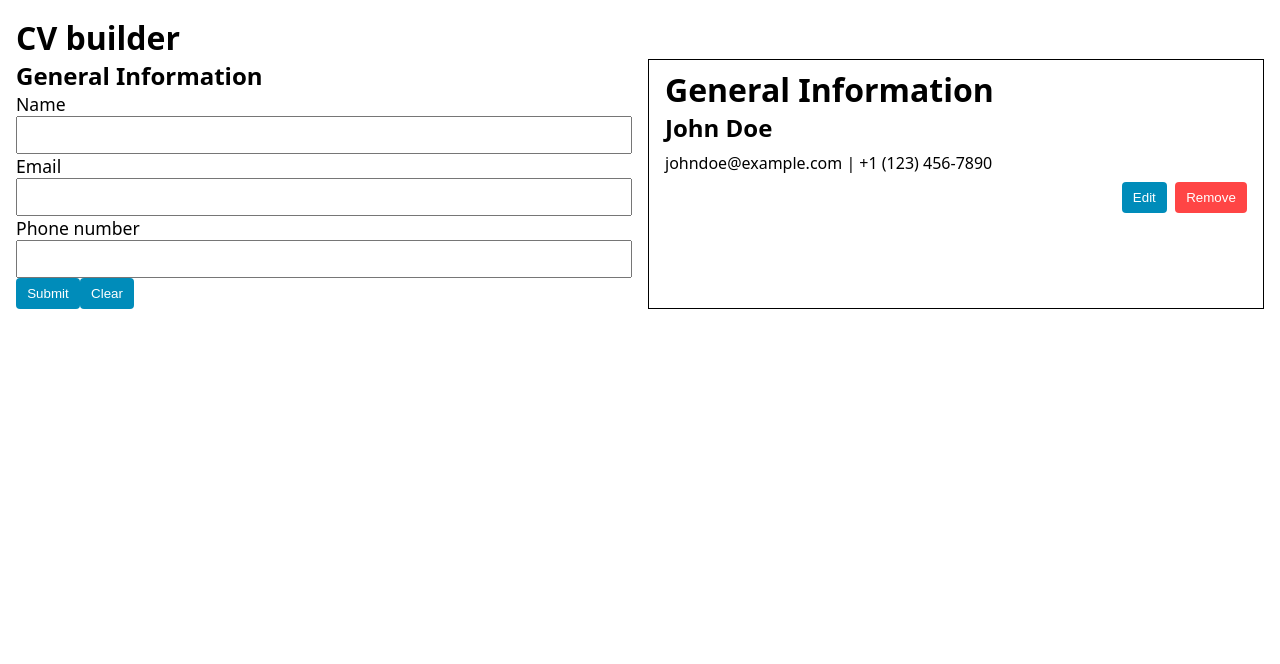
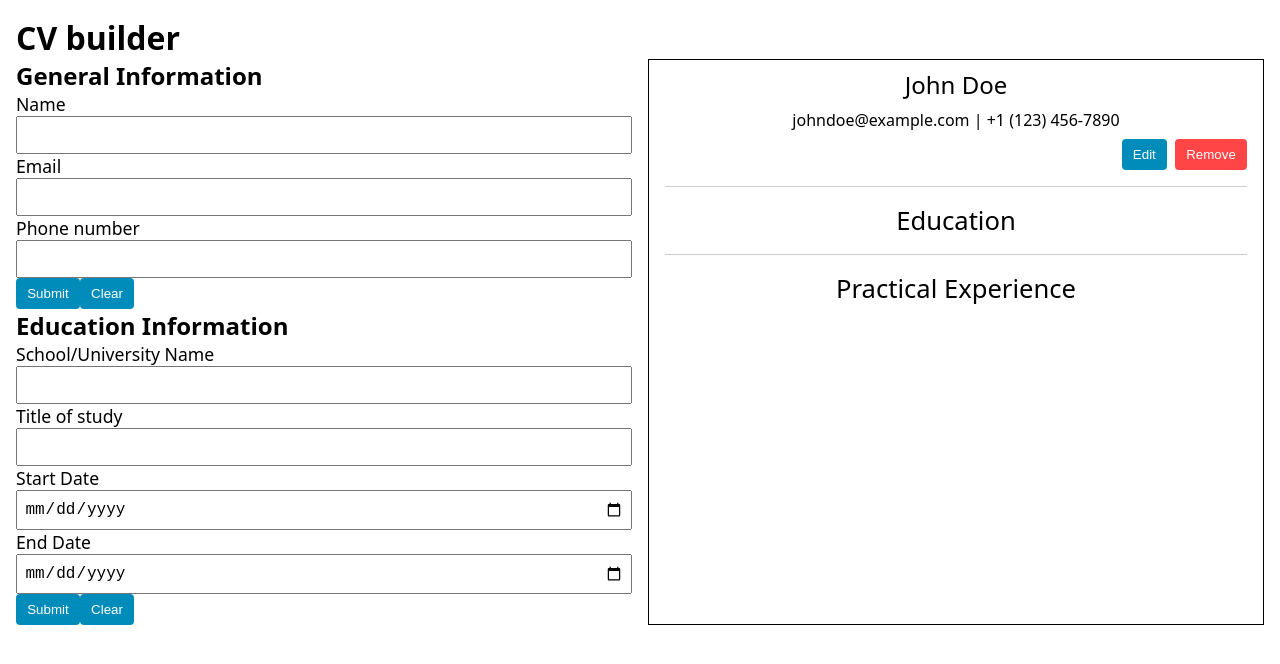
Before and after one commit to tmz0822/odin-cv-application, a React (Vite) app: page / in a window 1280 px wide. Shown: the top 664 px of the page. Built offline with nearby package versions, Linux system fonts and the light colour scheme.

Commit message:
add edit/delete functions for general information and add education form

```diff
--- a/src/App.jsx
+++ b/src/App.jsx
@@ -2,6 +2,7 @@ import { useState } from 'react';
 import GeneralInfoForm from './components/GeneralInfoForm';
 import './styles/App.css';
 import Resume from './components/Resume';
+import EducationInfoForm from './components/EducationInfoForm';
 
 function App() {
   const [generalInfo, setGeneralInfo] = useState({
@@ -11,6 +12,19 @@ function App() {
   });
   const [education, setEducation] = useState([]);
   const [practicalExperience, setPracticalExperience] = useState([]);
+
+  function handleEducationFormSubmit(formData) {
+    const name = formData.get('name');
+    const titleOfStudy = formData.get('titleOfStudy');
+    const startDate = formData.get('startDate');
+    const endDate = formData.get('endDate');
+    const newEducation = [
+      ...education,
+      { name, titleOfStudy, startDate, endDate },
+    ];
+    console.log(newEducation);
+    setEducation(newEducation);
+  }
 
   const handleGeneralInfoFormSubmit = (e, inputs) => {
     e.preventDefault();
@@ -28,8 +42,9 @@ function App() {
         <h1>CV builder</h1>
       </header>
       <main>
-        <div>
+        <div className="forms">
           <GeneralInfoForm handleSubmit={handleGeneralInfoFormSubmit} />
+          <EducationInfoForm handleSubmit={handleEducationFormSubmit} />
         </div>
 
         <Resume generalInfo={generalInfo} updateInfo={updateGeneralInfo} />
--- /dev/null
+++ b/src/components/EducationInfoForm.jsx
@@ -0,0 +1,21 @@
+import FormField from './FormField';
+
+function EducationInfoForm({ handleSubmit }) {
+  function handleChange() {}
+
+  function handleClear() {}
+
+  return (
+    <form action={handleSubmit}>
+      <h2>Education Information</h2>
+      <FormField name="name" label="School/University Name" />
+      <FormField name="title" label="Title of study" />
+      <FormField name="startDate" label="Start Date" type="date" />
+      <FormField name="endDate" label="End Date" type="date" />
+      <button type="submit">Submit</button>
+      <button onClick={handleClear}>Clear</button>
+    </form>
+  );
+}
+
+export default EducationInfoForm;
--- a/src/components/GeneralInfo.jsx
+++ b/src/components/GeneralInfo.jsx
@@ -1,17 +1,19 @@
 import '../styles/GeneralInfo.css';
 
-function GeneralInfo({ name, email, phone, toggleEdit }) {
+function GeneralInfo({ name, email, phone, toggleEdit, updateInfo }) {
   return (
-    <div className="general-info">
-      <h2>{name}</h2>
+    <section className="general-info">
+      <h1 className="name">{name}</h1>
       <div>
         {email} | {phone}
       </div>
       <div className="buttons">
         <button onClick={toggleEdit}>Edit</button>
-        <button className="warning">Remove</button>
+        <button onClick={() => updateInfo({})} className="warning">
+          Remove
+        </button>
       </div>
-    </div>
+    </section>
   );
 }
 
--- a/src/components/Resume.jsx
+++ b/src/components/Resume.jsx
@@ -8,29 +8,37 @@ function Resume({ generalInfo, updateInfo }) {
 
   const [isEditingGeneralInfo, setIsEditingGeneralInfo] = useState(false);
 
-  const toggleEdit = () => {
+  const hasGeneralInfo = Object.keys(generalInfo).length > 0;
+
+  const toggleEditGeneralForm = () => {
     setIsEditingGeneralInfo(!isEditingGeneralInfo);
   };
 
   return (
     <div className="resume">
-      <h1>General Information</h1>
+      {!hasGeneralInfo && <div>Empty</div>}
       <div>
         {isEditingGeneralInfo ? (
           <EditableGeneralInfo
             generalInfo={generalInfo}
             updateInfo={updateInfo}
-            toggleEdit={toggleEdit}
+            toggleEdit={toggleEditGeneralForm}
           />
         ) : (
           <GeneralInfo
             name={name}
             email={email}
             phone={phone}
-            toggleEdit={toggleEdit}
+            toggleEdit={toggleEditGeneralForm}
+            updateInfo={updateInfo}
           />
         )}
       </div>
+      <hr />
+      <h2 className="title">Education</h2>
+
+      <hr />
+      <h2 className="title">Practical Experience</h2>
     </div>
   );
 }
--- a/src/styles/App.css
+++ b/src/styles/App.css
@@ -36,3 +36,12 @@ input {
 .warning {
   background-color: #ff4545;
 }
+
+hr {
+  display: block;
+  height: 1px;
+  border: 0;
+  border-top: 1px solid #ccc;
+  margin: 1em 0;
+  padding: 0;
+}
--- a/src/styles/GeneralInfo.css
+++ b/src/styles/GeneralInfo.css
@@ -2,6 +2,12 @@
   display: flex;
   flex-direction: column;
   gap: 0.5rem;
+  align-items: center;
+}
+
+.general-info .name {
+  font-size: 1.5rem;
+  font-weight: 500;
 }
 
 .general-info .buttons {
--- a/src/styles/Resume.css
+++ b/src/styles/Resume.css
@@ -2,3 +2,10 @@
   border: 1px solid black;
   padding: 0.5rem 1rem;
 }
+
+.resume .title {
+  font-size: 1.6rem;
+  text-align: center;
+  font-weight: 500;
+  margin-bottom: 0.5rem;
+}
```
